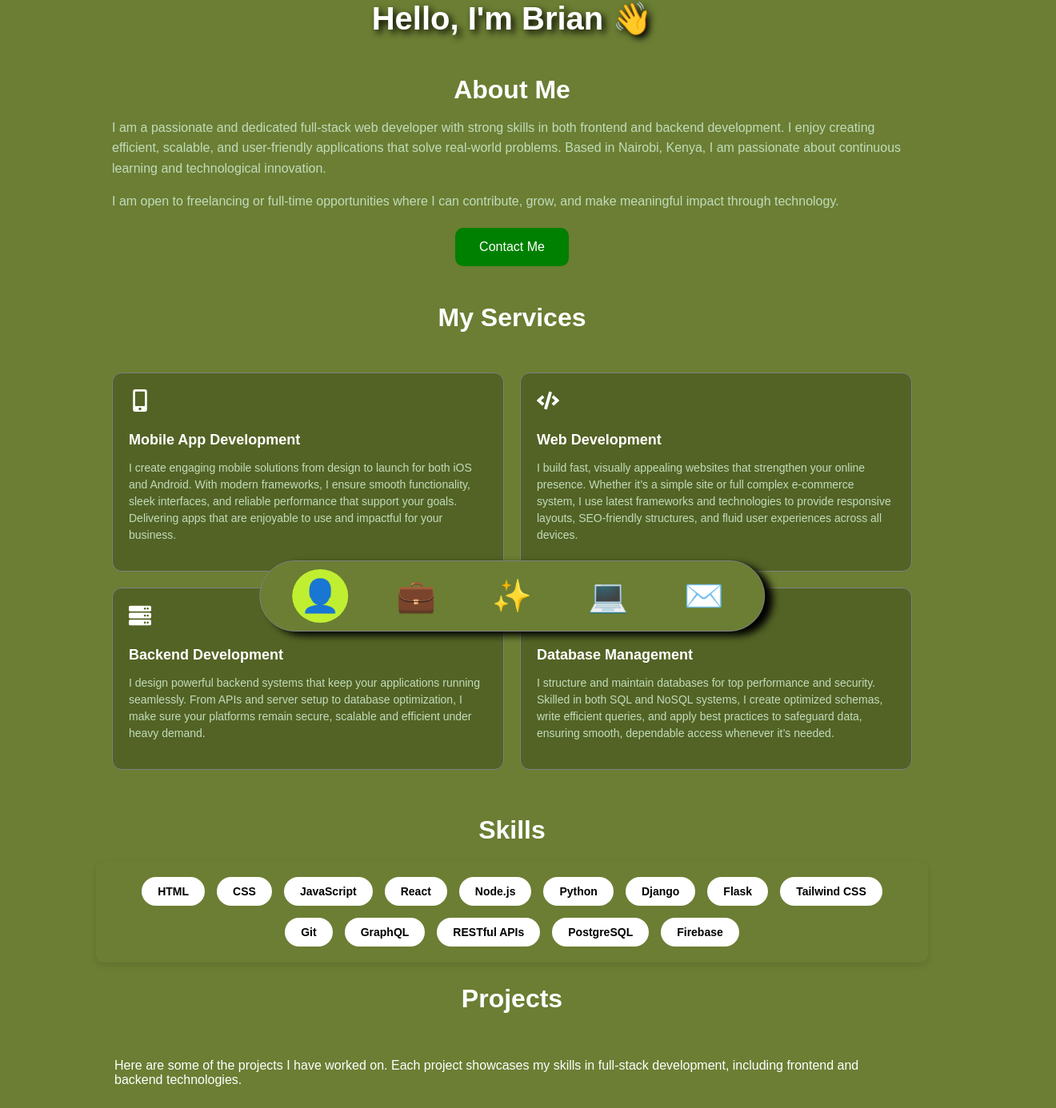
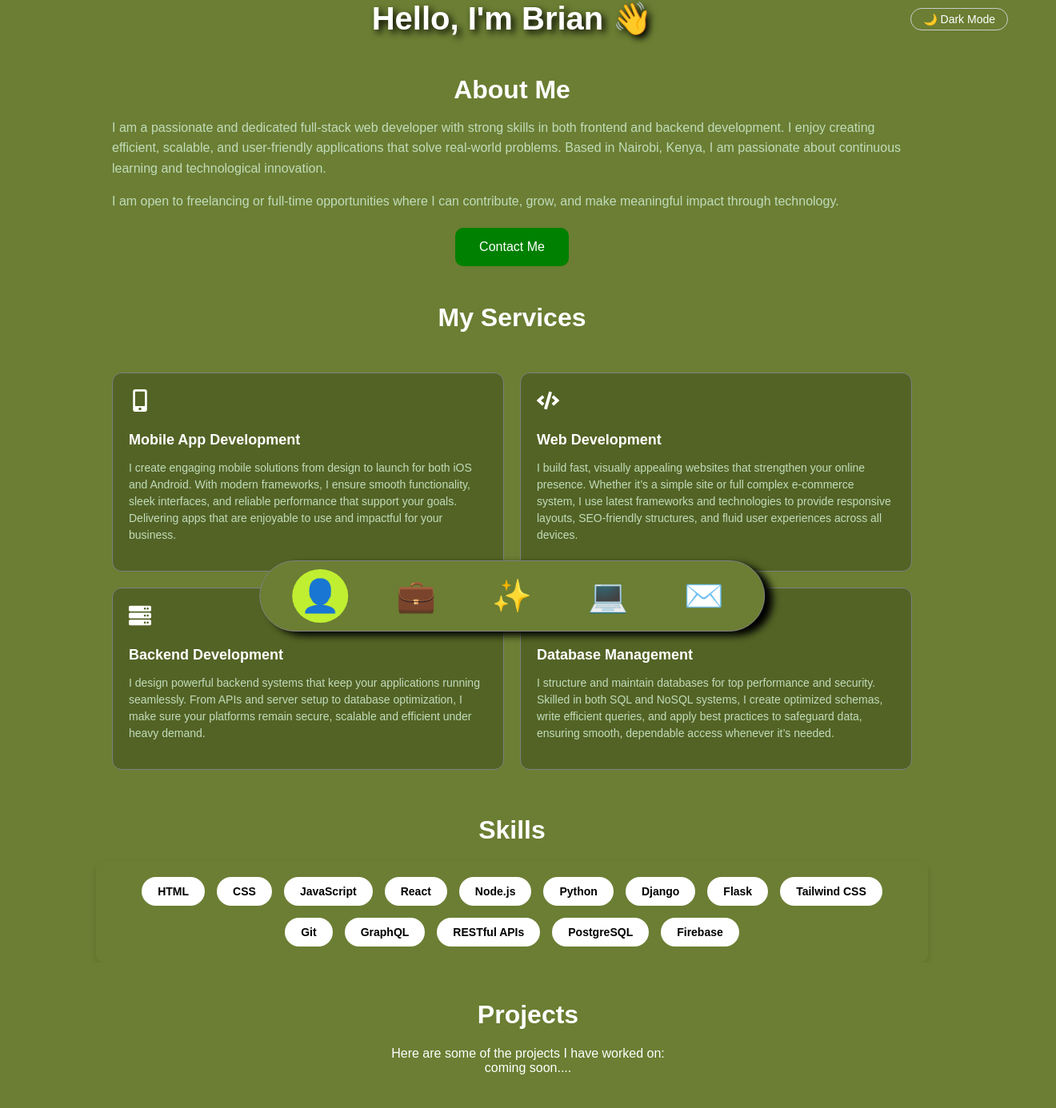
Before and after one commit to Chechep/cheptiony, a React (Vite) app: page / in a window 1280 px wide. Shown: the top 1386 px of the page at 80% size, 1320 px wide, since content can reach past the window. Built offline with nearby package versions, Linux system fonts and the light colour scheme; the HTML template or start-up script is replaced by a standard one.

Commit message:
darkmode

```diff
--- a/src/components/contact.css
+++ b/src/components/contact.css
@@ -60,3 +60,19 @@
     margin-bottom: 10px;
     color: white;
   }
+
+  /* Dark mode styles for contact */
+body.dark-mode .contact-page {
+  background-color: #1e1e1e; /* Dark background */
+  color: #ffffff; /* Light text */
+}
+
+body.dark-mode .contact-card {
+  background-color: #333; /* Dark background for contact cards */
+  color: #ffffff; /* Light text for contact cards */
+  border-color: #555; /* Darker border */
+}
+
+body.dark-mode .contact-card:hover {
+  box-shadow: 0 0 15px rgba(255, 255, 255, 0.3); /* Subtle glow on hover */
+}
--- a/src/components/header.css
+++ b/src/components/header.css
@@ -71,3 +71,42 @@
     opacity: 1;
     transform: translateY(0);
   }
+
+/* Dark mode styles */
+body.dark-mode {
+  background-color: #121212;
+  color: #ffffff;
+}
+
+body.dark-mode .header-nav {
+  background-color: #1e1e1e;
+  box-shadow: 0 4px 8px rgba(0, 0, 0, 0.5);
+}
+
+body.dark-mode .nav-btn {
+  color: #ffffff;
+}
+
+body.dark-mode .tooltip {
+  color: #ffffff;
+}
+
+/* Dark mode toggle button */
+.dark-mode-toggle {
+  position: absolute;
+  top: 10px;
+  right: 20px;
+  background-color: transparent;
+  border: 1px solid #ccc;
+  border-radius: 20px;
+  padding: 5px 15px;
+  cursor: pointer;
+  font-size: 14px;
+  color: inherit;
+  transition: background-color 0.3s ease, color 0.3s ease;
+}
+
+.dark-mode-toggle:hover {
+  background-color: #333;
+  color: #fff;
+}
--- a/src/components/header.jsx
+++ b/src/components/header.jsx
@@ -3,6 +3,7 @@ import "./header.css";
 
 export default function HeaderNav() {
   const [active, setActive] = useState("profile");
+  const [darkMode, setDarkMode] = useState(false); // State for dark mode
 
   const navItems = [
     { id: "profile", icon: "👤", name: "Profile" },
@@ -20,12 +21,20 @@ export default function HeaderNav() {
     }
   };
 
+  const toggleDarkMode = () => {
+    setDarkMode(!darkMode);
+    document.body.classList.toggle("dark-mode", !darkMode); // Add/remove dark mode class on body
+  };
+
   return (
     <div>
       <div className="header-title">
         <h1>
           Hello, I'm Brian <span role="img" aria-label="wave">👋</span>
         </h1>
+        <button className="dark-mode-toggle" onClick={toggleDarkMode}>
+          {darkMode ? "☀️ Light Mode" : "🌙 Dark Mode"}
+        </button>
       </div>
 
       <div className="header-nav">
--- a/src/components/profile.css
+++ b/src/components/profile.css
@@ -40,3 +40,17 @@
   .contact-button:hover {
     background: rgb(12, 196, 12);
   }
+
+  /* Dark mode styles for profile */
+body.dark-mode .profile-page {
+  background-color: #1e1e1e; /* Dark background */
+  color: #ffffff; /* Light text */
+}
+
+body.dark-mode .profile-header h1 {
+  color: #ffffff; /* Light text for header */
+}
+
+body.dark-mode .profile-content p {
+  color: #cccccc; /* Light text for paragraphs */
+}
--- a/src/components/projects.css
+++ b/src/components/projects.css
@@ -1,20 +1,40 @@
+/* Projects container */
 .projects-content {
-    max-width: 1000px;
-    margin: 0 auto;
+    width: 100%; /* Full width */
+    margin: 0; /* Remove auto-centering */
     padding: 20px;
     font-family: Arial, sans-serif;
     color: rgb(193, 220, 187);
     background-color: rgba(107, 126, 51);
-    border-radius: 10px;
+    border-radius: 0; /* Remove border radius for full-width effect */
+    text-align: center; /* Center-align text */
 }
+
+/* Projects header */
 .projects-header h1 {
     font-size: 2rem;
     margin-bottom: 15px;
     color: white;
-    text-align: center;
+    text-align: center; /* Ensure header text is centered */
 }
+
+/* Projects paragraph */
 .projects-content p {
     color: white;
     padding: 5px 3px 10px;
+    text-align: center; /* Center-align paragraph text */
+}
 
+/* Dark mode styles for projects */
+body.dark-mode .projects-content {
+    background-color: #1e1e1e; /* Dark background */
+    color: #ffffff; /* Light text */
 }
+
+body.dark-mode .projects-header h1 {
+    color: #ffffff; /* Light text for header */
+}
+
+body.dark-mode .projects-content p {
+    color: #cccccc; /* Light text for paragraphs */
+}
--- a/src/components/projects.jsx
+++ b/src/components/projects.jsx
@@ -3,30 +3,13 @@ import "./projects.css"; // Import CSS for styling
 
 const Projects = () => {
     return (
-        <div className="projects-page">
+        <div className="projects-content">
             <div className="projects-header">
                 <h1>Projects</h1>
             </div>
-
-            <div className="projects-content">
-                <p>
-                    Here are some of the projects I have worked on. Each project showcases my skills in full-stack development,
-                    including frontend and backend technologies.
-                </p>
-
-                {/* Project List */}
-                <ul className="project-list">
-                    <li>
-                        <strong>Project 1:</strong> Description of project 1.
-                    </li>
-                    <li>
-                        <strong>Project 2:</strong> Description of project 2.
-                    </li>
-                    <li>
-                        <strong>Project 3:</strong> Description of project 3.
-                    </li>
-                </ul>
-            </div>
+            <p>Here are some of the projects I have worked on: <br />
+            coming soon....
+            </p>
         </div>
     );
 }
--- a/src/components/services.css
+++ b/src/components/services.css
@@ -3,7 +3,6 @@
   display: flex;
   justify-content: center; /* Center horizontally */
   align-items: center;    /* Center vertically */
-  background-color: rgba(107, 126, 51); /* Optional: Add a background color */
 }
 
 /* Services grid container */
@@ -13,6 +12,7 @@
   grid-template-columns: repeat(2, 1fr);
   gap: 20px;
   padding: 30px;
+  justify-content: center;
 }
 
 /* Service card styles */
@@ -56,3 +56,19 @@
   color: black;
   margin-bottom: 20px;
 }
+
+/* Dark mode styles for services */
+body.dark-mode .services-container {
+  background-color: #1e1e1e; /* Dark background for services container */
+  color: #ffffff; /* Light text */
+}
+
+body.dark-mode .service-card {
+  background-color: #333; /* Dark background for service cards */
+  color: #ffffff; /* Light text for service cards */
+  border-color: #555; /* Darker border */
+}
+
+body.dark-mode .service-card:hover {
+  box-shadow: 0 0 15px rgba(255, 255, 255, 0.3); /* Subtle glow on hover */
+}
--- a/src/components/skills.css
+++ b/src/components/skills.css
@@ -33,3 +33,13 @@ h1 {
   color: white;
   margin-bottom: 20px;
 }
+/* Dark mode styles for skills */
+body.dark-mode .skills-container {
+  background-color: #1e1e1e; /* Dark background for skills container */
+  color: #ffffff; /* Light text */
+}
+
+body.dark-mode .skill-badge {
+  background-color: #333; /* Dark background for skill badges */
+  color: #ffffff; /* Light text for skill badges */
+}
```
Also changed, not shown: src/index.css (line endings or trailing spaces).
